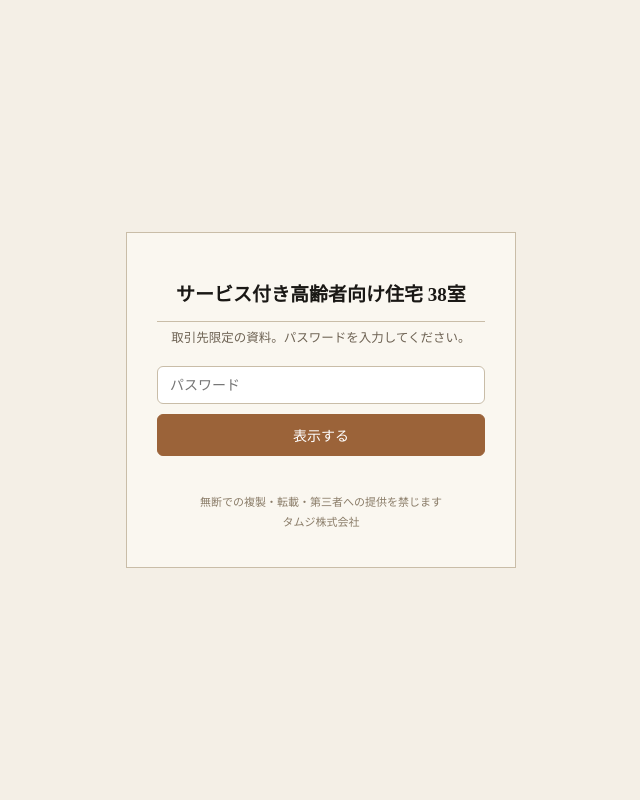
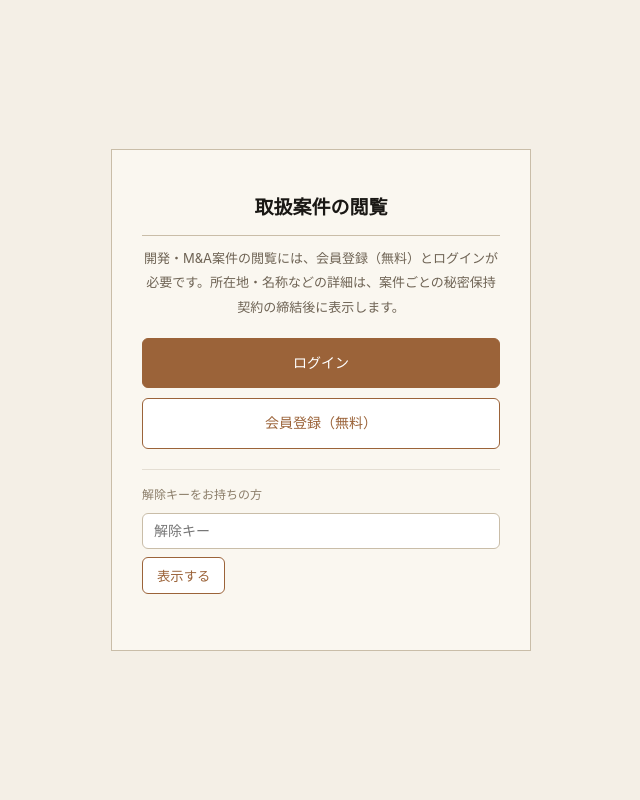
Before and after one commit to TAmJump/develop, a plain HTML site: page listings/kaede/index.html in a window 1280 px wide. Shown: the top 800 px of the page, without its empty margins (319-959 px from the left). Drawn offline with Linux system fonts and the light colour scheme.

Commit message:
案件の入口を共通パスワードから会員ログインに変更（管理者・最高権限キーは不要）。NDAページも会員ログイン必須、メールは会員のものを使用

```diff
--- /dev/null
+++ b/js/member-gate.js
@@ -0,0 +1,59 @@
+/* 案件一覧・案件ページの入口：会員ログイン（無料登録）が必要
+ * - 管理者（info@tamjump.com でログイン中）・最高権限キー入力済みの端末はそのまま表示
+ * - 会員はログイン状態をサーバーで確認
+ * - 未ログインなら「ログイン／会員登録（無料）」の画面を出し、済んだら元のページに戻る
+ * 使い方：<script src="/js/member-gate.js"></script> を <body> 直後に置く。
+ *        window.tamjMemberGate(onKey) … onKey(key) を渡すと「解除キーをお持ちの方」欄を表示
+ */
+(function () {
+  var MEMBER_API = "https://tamjump-member-api.animalb001.workers.dev";
+  function g(k) { try { return localStorage.getItem(k); } catch (_) { return null; } }
+  function privileged() { return g("tamj_admin") === "1" || !!g("tamj_nda_tok_master"); }
+  function back() { return encodeURIComponent(location.pathname + location.search); }
+
+  var css = document.createElement("style");
+  css.textContent = "#tamj-mg{position:fixed;inset:0;z-index:99990;background:#f4efe6;display:flex;align-items:center;justify-content:center;font-family:-apple-system,BlinkMacSystemFont,'Noto Sans JP',sans-serif;color:#1a1815}" +
+    "#tamj-mg .bx{background:#faf7f0;border:1px solid #c9bda8;padding:34px 30px;max-width:420px;width:90%;text-align:center}" +
+    "#tamj-mg h2{font-family:'Noto Serif JP',serif;font-size:19px;font-weight:600;margin:6px 0 10px}" +
+    "#tamj-mg p{font-size:13px;color:#6e6354;line-height:1.9;margin:0 0 18px}" +
+    "#tamj-mg a.b{display:block;padding:11px;border:1px solid #9b6339;border-radius:6px;text-decoration:none;font-size:14px;margin-top:10px}" +
+    "#tamj-mg a.p{background:#9b6339;color:#fff}#tamj-mg a.s{background:#fff;color:#9b6339}" +
+    "#tamj-mg .k{margin-top:20px;padding-top:14px;border-top:1px solid #e4ded3;font-size:12px;color:#8a7c68;text-align:left}" +
+    "#tamj-mg .k input{width:100%;box-sizing:border-box;padding:9px 11px;border:1px solid #c9bda8;border-radius:6px;font-size:14px;margin-top:6px}" +
+    "#tamj-mg .k button{margin-top:8px;padding:8px 14px;border:1px solid #9b6339;background:#fff;color:#9b6339;border-radius:6px;cursor:pointer}" +
+    "#tamj-mg .er{color:#b52d2d;font-size:12px;min-height:16px;margin-top:6px}";
+  (document.head || document.documentElement).appendChild(css);
+
+  function show(onKey) {
+    if (document.getElementById("tamj-mg")) return;
+    var d = document.createElement("div"); d.id = "tamj-mg";
+    d.innerHTML = '<div class="bx"><h2>取扱案件の閲覧</h2>' +
+      '<p>開発・M&amp;A案件の閲覧には、会員登録（無料）とログインが必要です。所在地・名称などの詳細は、案件ごとの秘密保持契約の締結後に表示します。</p>' +
+      '<a class="b p" href="/login.html?return=' + back() + '">ログイン</a>' +
+      '<a class="b s" href="/register.html?return=' + back() + '">会員登録（無料）</a>' +
+      (onKey ? '<div class="k">解除キーをお持ちの方<input id="tamj-mg-k" type="password" autocomplete="off" placeholder="解除キー"><button id="tamj-mg-b">表示する</button><div class="er" id="tamj-mg-e"></div></div>' : '') +
+      '</div>';
+    (document.body || document.documentElement).appendChild(d);
+    document.documentElement.style.overflow = "hidden";
+    if (onKey) {
+      var go = async function () {
+        var v = document.getElementById("tamj-mg-k").value.trim(); if (!v) return;
+        var ok = await onKey(v);
+        if (ok) hide(); else document.getElementById("tamj-mg-e").textContent = "解除キーが違います";
+      };
+      document.getElementById("tamj-mg-b").onclick = go;
+      document.getElementById("tamj-mg-k").addEventListener("keydown", function (e) { if (e.key === "Enter") go(); });
+    }
+  }
+  function hide() { var d = document.getElementById("tamj-mg"); if (d) d.remove(); document.documentElement.style.overflow = ""; }
+
+  window.tamjMemberGate = function (onKey) {
+    if (privileged()) return;
+    var tok = g("tamj_session");
+    if (!tok) { show(onKey); return; }
+    fetch(MEMBER_API + "/api/auth/me", { headers: { Authorization: "Bearer " + tok }, credentials: "include" })
+      .then(function (r) { if (r.status === 401 || r.status === 403) { try { localStorage.removeItem("tamj_session"); localStorage.removeItem("tamj_user"); } catch (_) {} show(onKey); } })
+      .catch(function () {});
+  };
+  window.tamjMemberGateHide = hide;
+})();
--- a/listings/lock.js
+++ b/listings/lock.js
@@ -13,7 +13,6 @@
 (function () {
   "use strict";
   var API = "https://develop-api.tamjump.com";
-  var GATE = ["tamj2026", "tamj2030"];
   var me = document.currentScript;
   var L = (me && me.getAttribute("data-l")) || "";
   var FULL = !!window.__NDA_STATE;
@@ -136,24 +135,19 @@
     return j;
   }
 
-  // 閲覧パスワード
+  // 入口：会員ログイン（無料登録）が必要。管理者・最高権限キーは不要。解除キーを持っている人はその場で入力も可
   function gate() {
-    if (ls(S) === "1") return;
-    var g = document.createElement("div"); g.id = "nda-gate";
-    g.innerHTML = '<div class="box"><h2>' + (document.title.split("｜")[0] || "非公開資料") + '</h2><p>取引先限定の資料。パスワードを入力してください。</p>' +
-      '<input id="nda-gp" type="password" placeholder="パスワード" autocomplete="off"><button id="nda-gb">表示する</button><p class="er" id="nda-ge"></p>' +
-      '<p class="ft">無断での複製・転載・第三者への提供を禁じます<br>タムジ株式会社</p></div>';
-    document.body.appendChild(g); document.documentElement.style.overflow = "hidden";
-    var t = async function () {
-      var v = $("nda-gp").value.trim(); if (!v) return;
-      if (GATE.indexOf(v) >= 0) { ls(S, "1"); g.remove(); document.documentElement.style.overflow = ""; return; }
-      var j = await unlock(v);
-      if (j && (j.ok || ["need_request", "requested", "not_allowed", "individual", "not_signed", "closed", "stopped"].indexOf(j.error) >= 0)) { ls(S, "1"); g.remove(); document.documentElement.style.overflow = ""; return; }
-      $("nda-ge").textContent = "パスワードが違います";
+    var run = function () {
+      window.tamjMemberGate(async function (v) {
+        var j = await unlock(v);
+        return !!(j && (j.ok || ["not_signed", "closed", "stopped"].indexOf(j.error) >= 0));
+      });
     };
-    $("nda-gb").onclick = t;
-    $("nda-gp").addEventListener("keydown", function (e) { if (e.key === "Enter") t(); });
+    if (window.tamjMemberGate) { run(); return; }
+    var sc = document.createElement("script"); sc.src = "/js/member-gate.js"; sc.onload = run;
+    (document.head || document.documentElement).appendChild(sc);
   }
+
 
   function boot() {
     document.body.insertBefore(bar, document.body.firstChild);
@@ -166,7 +160,7 @@
     document.body.classList.add("nonname");
     try { localStorage.removeItem("tamj_nda_ok"); } catch (_) {}
     var h = null; try { h = sessionStorage.getItem("tamj_nda_handoff_" + L); sessionStorage.removeItem("tamj_nda_handoff_" + L); } catch (_) {}
-    if (h) { ls(S, "1"); unlock(h); } else { gate(); check(); }
+    if (h) { unlock(h); } else { gate(); check(); }
   }
   if (document.body) boot(); else document.addEventListener("DOMContentLoaded", boot);
 })();
```
Also changed, not shown: listings/index.html (+2 -27 lines), listings/nda/index.html (+5 -1 lines), login.html (+4 -4 lines), register.html (+4 -4 lines).
